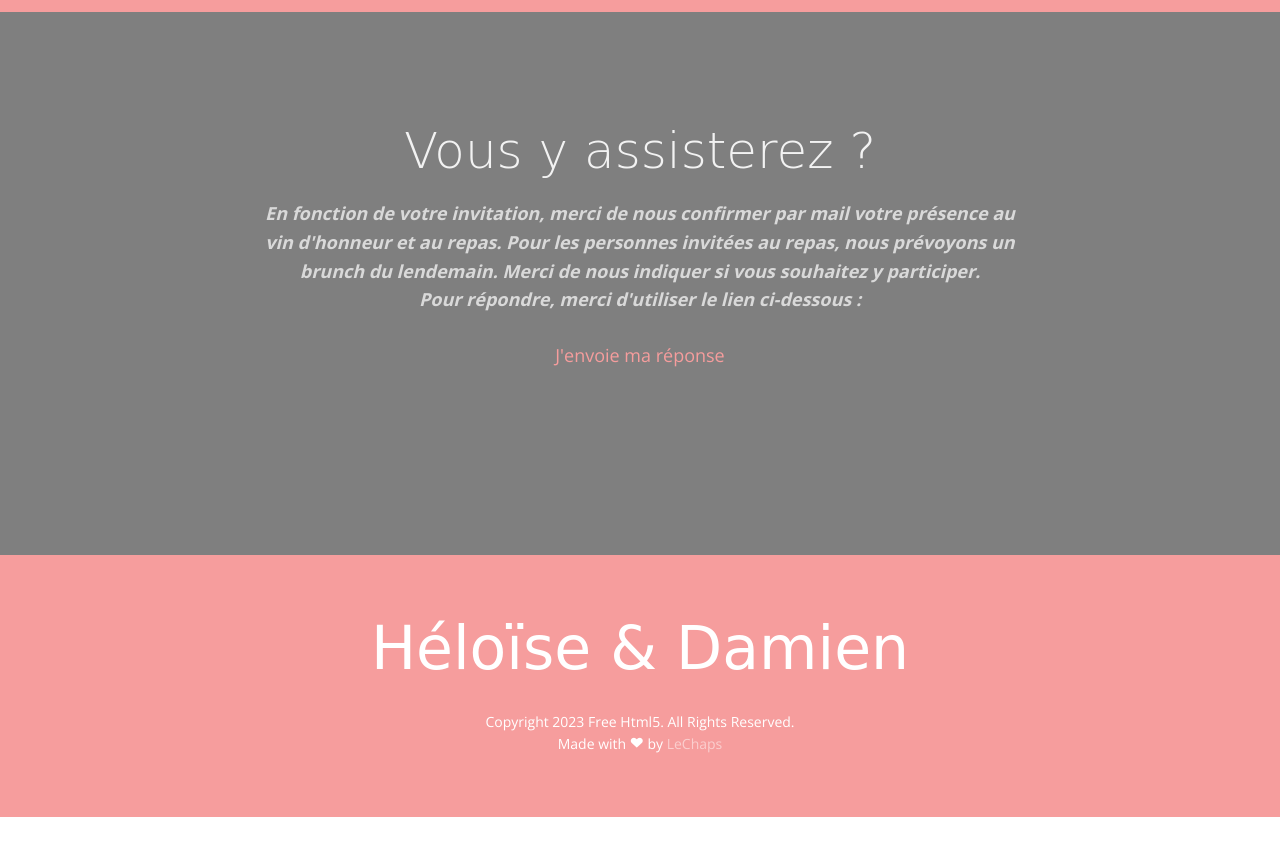
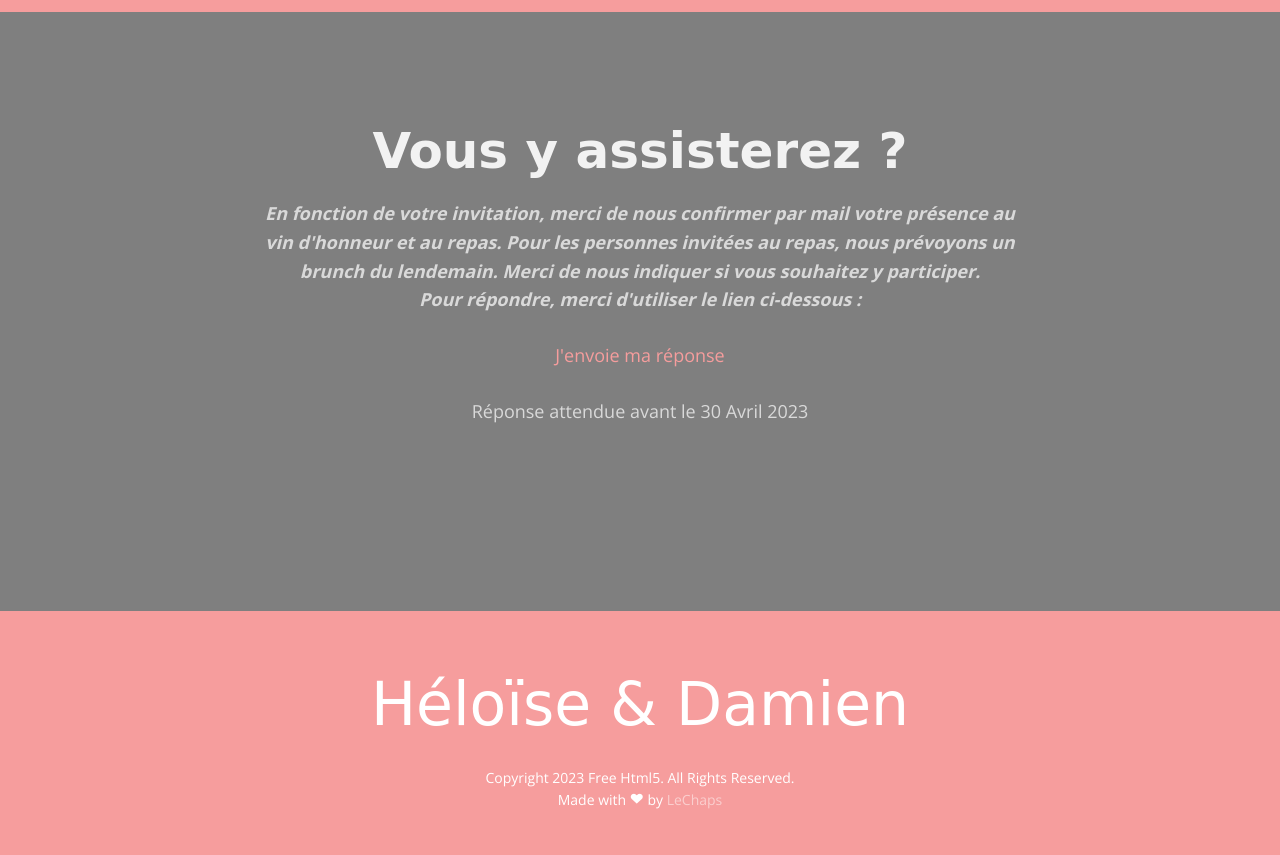
Before and after one commit to lechaps/heloiseetdamien, a website: page website/index.html in a window 1280 px wide. Shown: the part 2100-2955 px from the top of the page. Before the commit the page ends 2917 px from the top, so only its background shows below. Drawn offline with nearby package versions, Linux system fonts and the light colour scheme; some packages are replaced by stand-ins of ours; no server answers; files whose address does not match are found by name; a web font is replaced by a local one.

Commit message:
Ajout date réponse

```diff
--- a/website/index.html
+++ b/website/index.html
@@ -165,13 +165,14 @@
 			<div class="container">
 				<div class="row animate-box">
 					<div class="col-md-8 col-md-offset-2 text-center heading-section">
-						<h2>Vous y assisterez ?</h2>
+						<h2><b>Vous y assisterez ?</b></h2>
 						<p><i><b>En fonction de votre invitation, merci de nous confirmer par mail votre présence
 							au vin d'honneur et au repas. Pour les personnes invitées au repas, nous prévoyons un brunch du lendemain.
 							Merci de nous indiquer si vous souhaitez y participer. <br>
 							Pour répondre, merci d'utiliser le lien ci-dessous :
 						</b></i></p>
 						<p><a href="mailto:reponse@heloiseetdamien.fr?subject=Participation au mariage">J'envoie ma réponse</a></p>
+						<p>Réponse attendue avant le 30 Avril 2023</p>
 					</div>
 				</div>
 			</div>
```
Also changed, not shown: website/when-where.html (+1 -0 lines).
